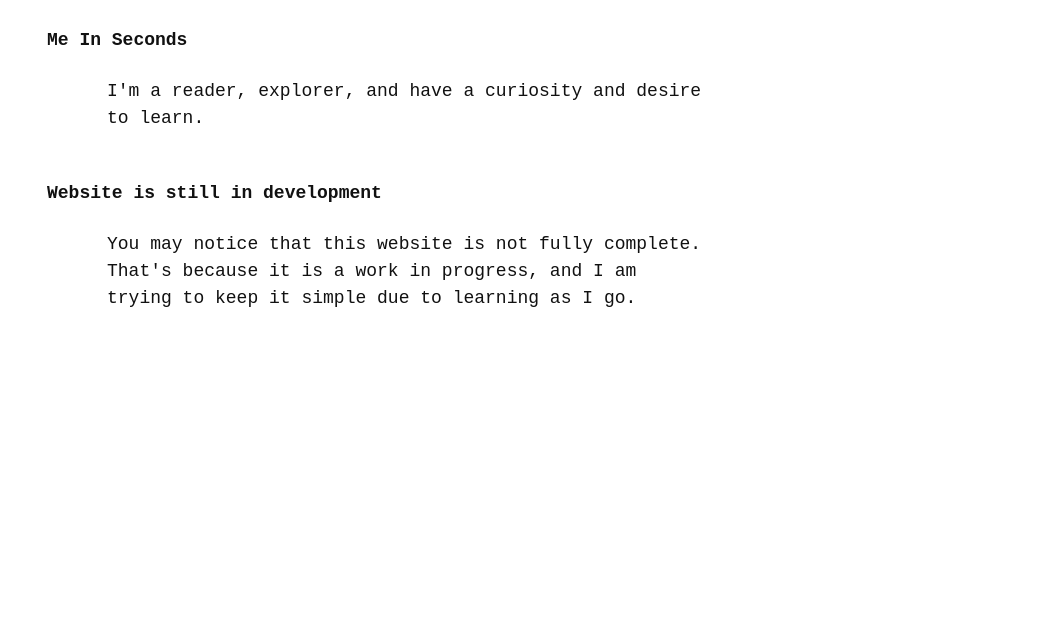
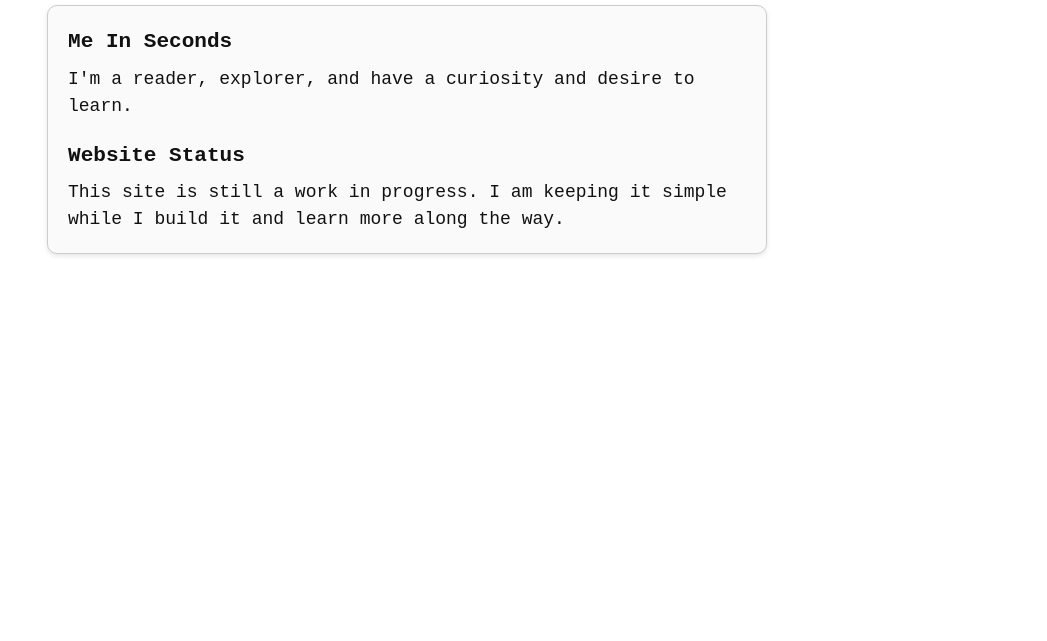
Before and after one commit to D3KCA/danymurillo.com, a plain HTML site: page index.html in a window 1280 px wide. Shown: the part 159-800 px from the top of the page, without its empty margins (233-1280 px from the left). Drawn offline with Linux system fonts and the light colour scheme.

Commit message:
Refine home layout and restore base navbar styling

```diff
--- a/index.html
+++ b/index.html
@@ -1,4 +1,4 @@
-<!doctype html>
+<!DOCTYPE html>
 <html lang="en">
   <head>
     <meta charset="UTF-8" />
@@ -8,8 +8,6 @@
     <title>Dany Murillo - Home</title>
   </head>
   <body>
-    <!-- Content -->
-    <h1>Dany Murillo</h1>
     <!-- Navagation Bar -->
     <nav>
       <a class="active" href="index.html">Home</a>
@@ -19,18 +17,19 @@
       <a href="https://github.com/D3KCA">GitHub</a>
       <a href="mailto:Danyxmurillo@gmail.com">Email</a>
     </nav>
-    <!-- Content -->
-    <div class="content">
-      <h4>Me In Seconds</h4>
+
+    <h1>Dany Murillo</h1>
+
+    <section class="home-section">
+      <h3>Me In Seconds</h3>
       <p>I'm a reader, explorer, and have a curiosity and desire to learn.</p>
 
-      <h4>Website is still in development</h4>
+      <h3>Website Status</h3>
       <p>
-        You may notice that this website is not fully complete. That's because
-        it is a work in progress, and I am trying to keep it simple due to
-        learning as I go.
+        This site is still a work in progress. I am keeping it simple while I
+        build it and learn more along the way.
       </p>
-    </div>
+    </section>
     <script src="theme.js"></script>
   </body>
 </html>
--- a/styles.css
+++ b/styles.css
@@ -59,6 +59,7 @@ h1 {
   font-size: 2rem;
   margin-bottom: 1rem;
 }
+
 p {
   margin-bottom: 3rem;
   max-width: 600px;
@@ -106,6 +107,29 @@ nav a:hover {
 nav a.active {
   background-color: var(--nav-hover-bg);
   color: var(--nav-hover-text);
+}
+
+.home-section {
+  margin: 1rem 0;
+  padding: 1.25rem;
+  border: 1px solid var(--card-border);
+  border-radius: 10px;
+  background-color: var(--card-bg);
+  box-shadow: var(--shadow-sm);
+  text-align: left;
+}
+
+.home-section h3 {
+  margin: 0 0 0.5rem;
+}
+
+.home-section p {
+  margin: 0 0 1.25rem;
+  max-width: none;
+}
+
+.home-section p:last-child {
+  margin-bottom: 0;
 }
 
 .theme-toggle {
```
